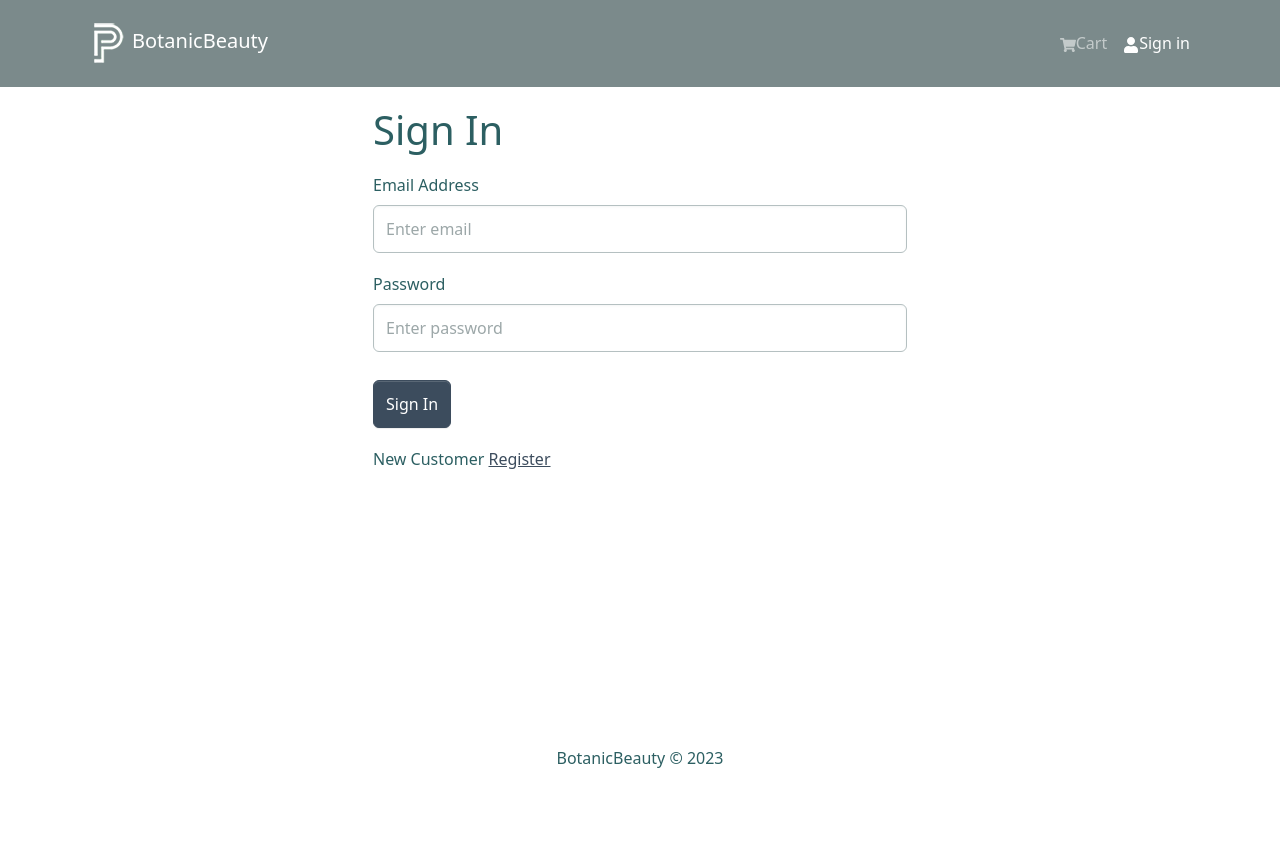
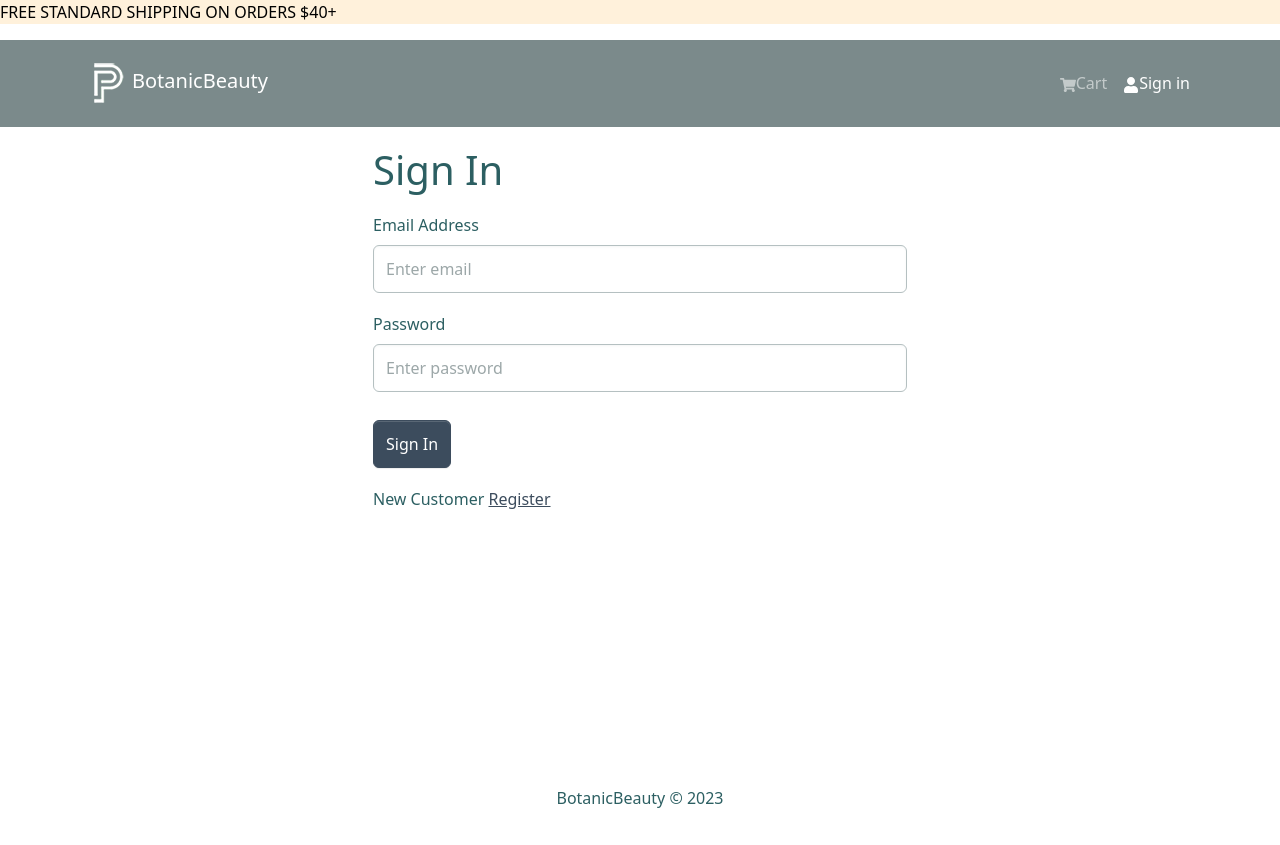
Before and after one commit to TaylorDJones11/botanicbeauty, a React (Create React App) app in the folder frontend/: page /login in a window 1280 px wide. Before the commit the page ends 805 px from the top, so only its background shows below. Built offline with nearby package versions, Linux system fonts and the light colour scheme.

Commit message:
adding shipping banner

```diff
--- a/frontend/src/components/Head.jsx
+++ b/frontend/src/components/Head.jsx
@@ -7,6 +7,7 @@ import { useLogoutMutation } from '../slices/usersApiSlice';
 import { logout } from '../slices/authSlice';
 import logo from '../assets/logo.png';
 import { useDispatch } from 'react-redux';
+import ShippingBanner from './ShippingBanner';
 
 const Head = () => {
   const { cartItems } = useSelector((state) => state.cart);
@@ -30,6 +31,7 @@ const Head = () => {
 
   return (
     <header>
+      <ShippingBanner />
       <Navbar bg='dark' variant='dark' expand='md' collapseOnSelect>
         <Container>
           <LinkContainer to='/'>
--- /dev/null
+++ b/frontend/src/components/ShippingBanner.jsx
@@ -0,0 +1,8 @@
+const ShippingBanner = () => {
+  return (
+    <p style={{ backgroundColor: '#FFF1DB', color: 'black' }}>
+      FREE STANDARD SHIPPING ON ORDERS $40+
+    </p>
+  );
+};
+export default ShippingBanner;
--- a/frontend/src/screens/HomeScreen.jsx
+++ b/frontend/src/screens/HomeScreen.jsx
@@ -1,8 +1,8 @@
-import { Row, Col } from "react-bootstrap";
-import Product from "../components/Product";
-import { useGetProductsQuery } from "../slices/productsApiSlice";
-import Loader from "../components/Loader";
-import Message from "../components/Message";
+import { Row, Col } from 'react-bootstrap';
+import Product from '../components/Product';
+import { useGetProductsQuery } from '../slices/productsApiSlice';
+import Loader from '../components/Loader';
+import Message from '../components/Message';
 
 const HomeScreen = () => {
   const { data: products, isLoading, error } = useGetProductsQuery();
@@ -12,12 +12,12 @@ const HomeScreen = () => {
       {isLoading ? (
         <Loader />
       ) : error ? (
-        <Message variant="danger">
+        <Message variant='danger'>
           {error?.data?.message || error.error}
         </Message>
       ) : (
         <>
-          <h1>Latest Products</h1>
+          <h1>OUR BESTSELLERS</h1>
           <Row>
             {products.map((product) => (
               <Col key={product} sm={12} md={6} lg={4} xl={3}>
--- a/frontend/src/screens/OrderScreen.jsx
+++ b/frontend/src/screens/OrderScreen.jsx
@@ -1,14 +1,6 @@
 import { useEffect } from 'react';
 import { Link, useParams } from 'react-router-dom';
-import {
-  Row,
-  Col,
-  ListGroup,
-  Image,
-  Form,
-  Button,
-  Card,
-} from 'react-bootstrap';
+import { Row, Col, ListGroup, Image, Button, Card } from 'react-bootstrap';
 import { PayPalButtons, usePayPalScriptReducer } from '@paypal/react-paypal-js';
 import Message from '../components/Message';
 import Loader from '../components/Loader';
@@ -18,7 +10,7 @@ import {
   useGetPayPalClientIdQuery,
 } from '../slices/ordersApiSlice';
 import { toast } from 'react-toastify';
-import { UseSelector, useSelector } from 'react-redux';
+import { useSelector } from 'react-redux';
 
 const OrderScreen = () => {
   const { id: orderId } = useParams();
@@ -59,7 +51,12 @@ const OrderScreen = () => {
         }
       }
     }
-  }, [order, paypal]);
+  }, [order, paypal, paypalDispatch, loadingPayPal, errorPaypal]);
+
+  function onApprove() {}
+  function onApproveTest() {}
+  function onError() {}
+  function createOrder() {}
 
   return isLoading ? (
     <Loader />
@@ -161,16 +158,18 @@ const OrderScreen = () => {
               {!order.isPaid && (
                 <ListGroup.Item>
                   {loadingPay && <Loader />}
+
                   {isPending ? (
                     <Loader />
                   ) : (
                     <div>
                       <Button
+                        style={{ marginBottom: '10px' }}
                         onClick={onApproveTest}
-                        style={{ marginBottom: '10px' }}
                       >
                         Test Pay Order
                       </Button>
+
                       <div>
                         <PayPalButtons
                           createOrder={createOrder}
```
Also changed, not shown: 1 other file (tests, documents, lock files or other folders).
